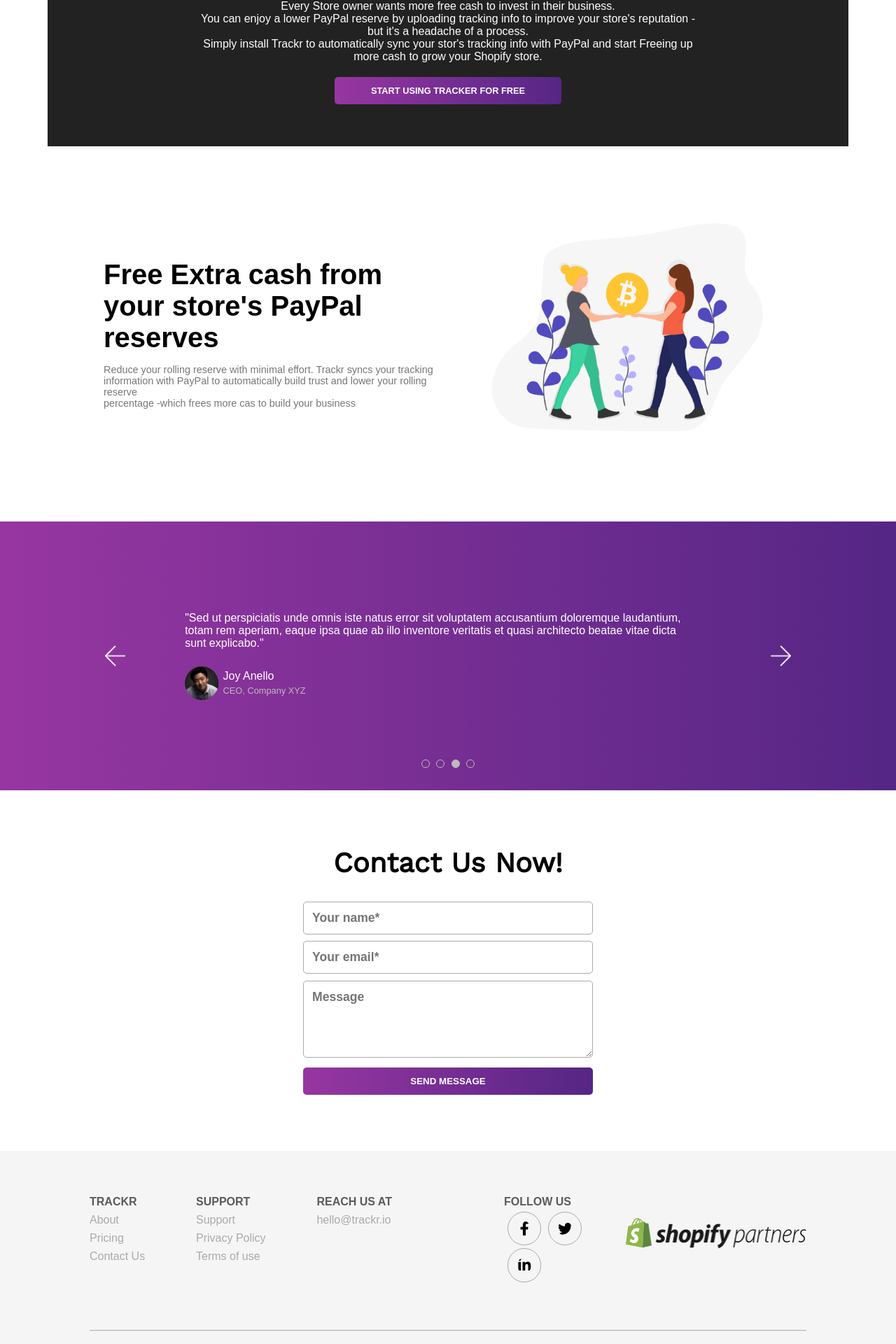
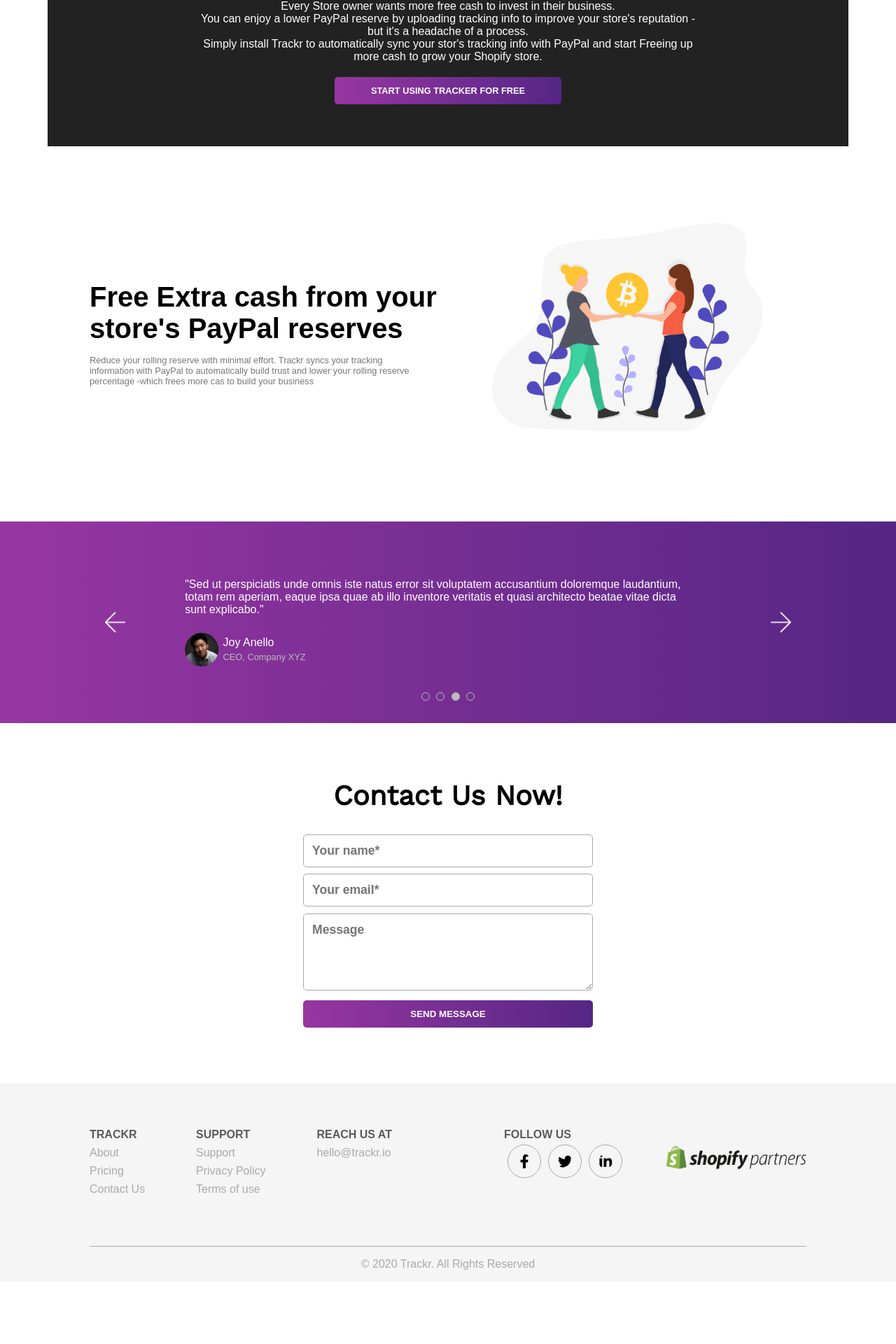
Before and after one commit to djdalino/leapvista, a React (Create React App) app: page / in a window 1280 px wide. Shown: the part 1214-3134 px from the top of the page at 70% size. After the commit the page ends 3045 px from the top, so only its background shows below. Built offline with nearby package versions, Linux system fonts and the light colour scheme; a web font is replaced by a local one.

Commit message:
footer chnge and paragraphs

```diff
--- a/src/components/footer/footerElements.js
+++ b/src/components/footer/footerElements.js
@@ -30,13 +30,13 @@
   margin: auto;
   display: flex;
   justify-content: space-between;
-  @media screen and (max-width: 768px) {
+  @media screen and (max-width: 414px) {
     flex-direction: column;
   }
 `;
 
 export const AllRights = styled.div`
-  padding: 1rem 0;
+  padding: 0.5rem 0;
   text-align: center;
   @media screen and (max-width: 768px) {
     padding: 0.8rem 0;
@@ -48,13 +48,15 @@
 export const Tracker = styled.div``;
 export const Support = styled.div``;
 export const Reach = styled.div``;
-export const SocialMedia = styled.div``;
+export const SocialMedia = styled.div`
+  width: 100%;
+`;
 export const ShopifyLogo = styled.div`
   text-align: center;
   align-self: center;
   margin-bottom: 1rem;
   img {
-    width: 100%;
+    width: 200px;
   }
   @media screen and (max-width: 1024px) {
     img {
@@ -63,7 +65,7 @@
   }
   @media screen and (max-width: 768px) {
     img {
-      width: 200px;
+      width: 150px;
     }
   }
 `;
@@ -79,8 +81,10 @@
     }
   }
   @media screen and (max-width: 768px) {
+    text-align: center;
     flex-direction: column;
-    text-align: center;
+  }
+  @media screen and (max-width: 414px) {
     margin-top: 1rem;
   }
 `;
@@ -107,8 +111,8 @@
     padding: 0.3rem;
   }
   @media screen and (max-width: 768px) {
-    font-size: 0.8rem;
-    padding: 0.3rem;
+    font-size: 0.6rem;
+    padding: 0.1rem;
   }
 `;
 
--- a/src/components/sectionThree/sectionThreeElements.js
+++ b/src/components/sectionThree/sectionThreeElements.js
@@ -21,13 +21,13 @@
 `;
 
 export const SectionColumnLeft = styled.div`
-  padding: 0 0 0 5rem;
+  padding: 0 0 0 60px;
   display: flex;
   flex-direction: column;
   justify-content: center;
   p {
     margin-top: 15px;
-    font-size: 0.9rem;
+    font-size: 0.8rem;
     color: #777777;
   }
   h1 {
--- a/src/components/sectionTwo/sectionTwo.jsx
+++ b/src/components/sectionTwo/sectionTwo.jsx
@@ -20,13 +20,11 @@
         <div className="paragraphs">
           <p>
             Every Store owner wants more free cash to invest in their business.
-          </p>
-          <p>
+            <br />
             You can enjoy a lower PayPal reserve by uploading tracking info to
             improve your store's reputation - <br />
             but it's a headache of a process.
-          </p>
-          <p>
+            <br />
             Simply install Trackr to automatically sync your stor's tracking
             info with PayPal and start Freeing up <br />
             more cash to grow your Shopify store.
--- a/src/components/sectionTwo/sectionTwoElements.js
+++ b/src/components/sectionTwo/sectionTwoElements.js
@@ -45,6 +45,9 @@
       padding: 20px 15px;
     }
     p br {
+      display: none;
+    }
+    h1 br {
       display: none;
     }
   }
--- a/src/components/testimonial/testimonialElements.js
+++ b/src/components/testimonial/testimonialElements.js
@@ -10,7 +10,7 @@
   color: white;
   max-width: 1044px;
   margin: auto;
-  padding: 12rem 0;
+  padding: 9rem 0;
   position: relative;
   height: 100%;
   ul {
```
